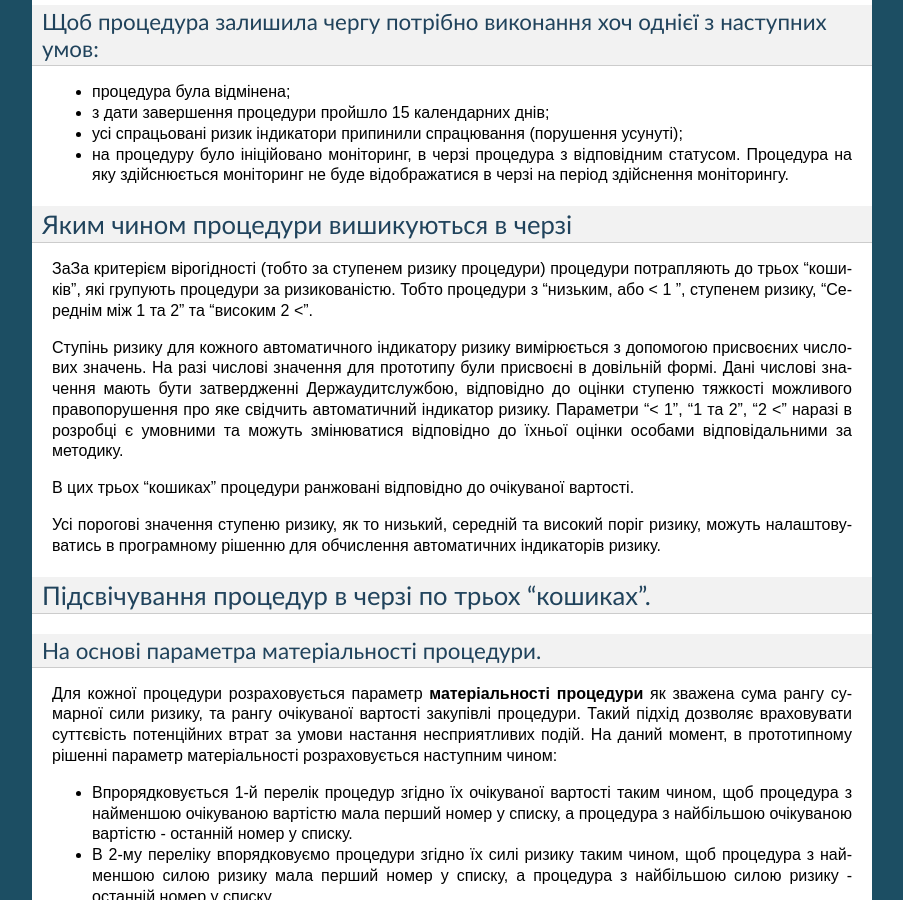
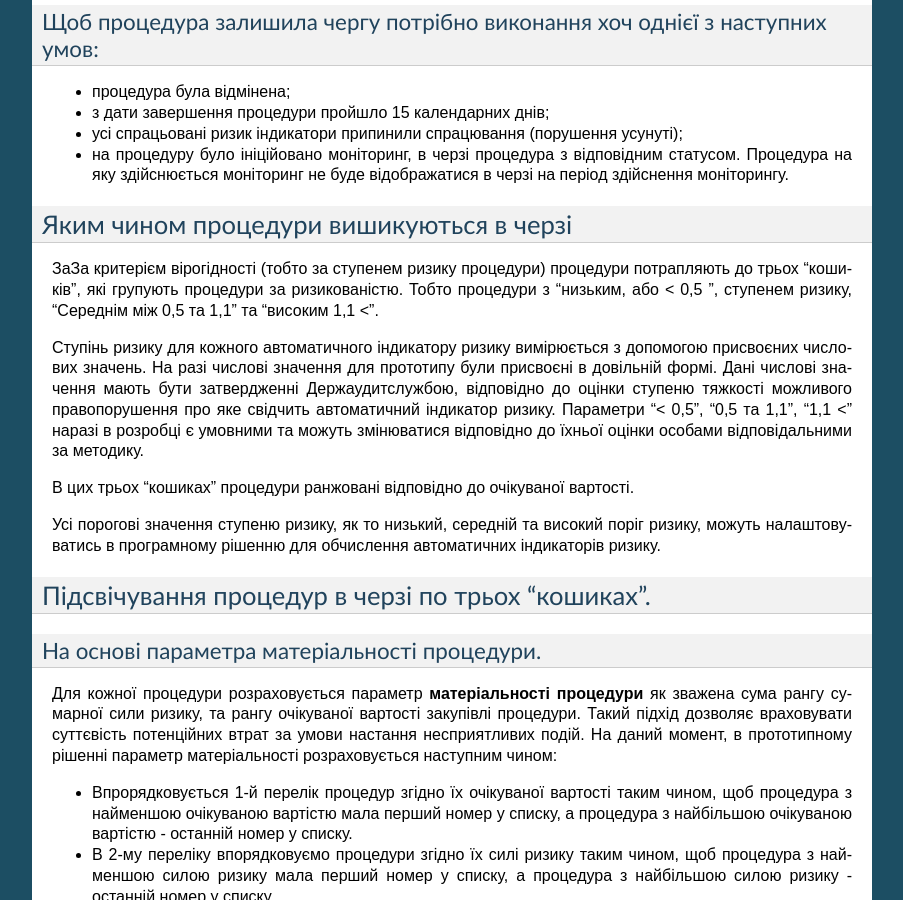
Before and after one commit to DataPathAnalytics/indicators-queue, a Sphinx documentation site: the page built from docs/description_queue.rst, in a window 1280 px wide and 900 px high, scrolled down 875 px. Shown: the whole window, without its empty margins (198-1101 px from the left). Built offline with Sphinx 7.4.7, drawn with Linux system fonts in a browser that asks for light colours.

Commit message:
Update description_queue.rst

```diff
--- a/docs/description_queue.rst
+++ b/docs/description_queue.rst
@@ -41,9 +41,9 @@
 Яким чином процедури вишикуються в черзі
 ****************************************
 
-ЗаЗа критерієм вірогідності (тобто за ступенем ризику процедури) процедури потрапляють до трьох “кошиків”, які групують процедури за ризикованістю. Тобто процедури з “низьким, або < 1 ”, ступенем ризику, “Середнім між 1 та 2” та “високим 2 <”.
+ЗаЗа критерієм вірогідності (тобто за ступенем ризику процедури) процедури потрапляють до трьох “кошиків”, які групують процедури за ризикованістю. Тобто процедури з “низьким, або < 0,5 ”, ступенем ризику, “Середнім між 0,5 та 1,1” та “високим 1,1 <”.
 
-Ступінь ризику для кожного автоматичного індикатору ризику вимірюється з допомогою присвоєних числових значень.  На разі числові значення для прототипу були присвоєні в довільній формі. Дані числові значення мають бути затвердженні Держаудитслужбою, відповідно до оцінки ступеню тяжкості можливого правопорушення про яке свідчить автоматичний індикатор ризику.  Параметри “< 1”, “1 та 2”, “2 <” наразі в розробці є умовними та можуть змінюватися відповідно до їхньої оцінки особами відповідальними за методику.
+Ступінь ризику для кожного автоматичного індикатору ризику вимірюється з допомогою присвоєних числових значень.  На разі числові значення для прототипу були присвоєні в довільній формі. Дані числові значення мають бути затвердженні Держаудитслужбою, відповідно до оцінки ступеню тяжкості можливого правопорушення про яке свідчить автоматичний індикатор ризику.  Параметри “< 0,5”, “0,5 та 1,1”, “1,1 <” наразі в розробці є умовними та можуть змінюватися відповідно до їхньої оцінки особами відповідальними за методику.
 
 В цих трьох “кошиках” процедури ранжовані відповідно до очікуваної вартості.
 
```
